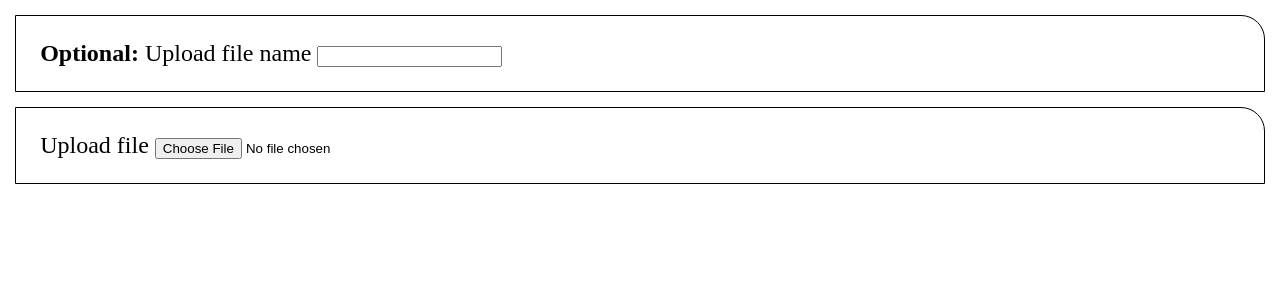
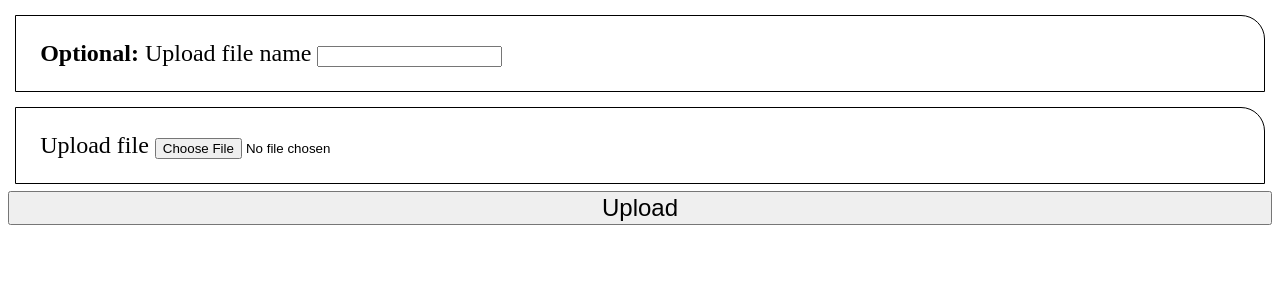
Before and after one commit to kaihendry/s3post, a PHP site: page / in a window 1280 px wide. Shown: the top 300 px of the page. Run offline with PHP 8.4, Linux system fonts and the light colour scheme; some libraries are stand-ins or nearby versions.

```diff
--- a/index.php
+++ b/index.php
@@ -7,7 +7,7 @@
 <script src=https://cdnjs.cloudflare.com/ajax/libs/fetch/1.0.0/fetch.min.js></script>
 <style>
 /* http://stackoverflow.com/questions/36400558/ */
-body { font-size: x-large; }
+body, button { font-size: x-large; }
 .inputs { display: flex; flex-direction: column; align-items: left; justify-content: left; }
 label { padding: 1em; margin: 0.3em; border: thin solid black; border-top-right-radius: 1em; }
 </style>
@@ -34,8 +34,11 @@ $signature = base64_encode(hash_hmac('sha1', $policy_b64, $creds["secret"], true
 
 
 <script>
-function fileSelected(f) {
+function fileSelected() {
+
+	f = document.getElementById("file");
 	var file = f.files[0];
+
 	if (file) {
 		var ymd = new Date().toISOString().slice(0, 10);
 
@@ -106,8 +109,9 @@ function fileSelected(f) {
 <div id="progressNumber"></div>
 
 <div class=inputs>
-<label><strong>Optional:</strong> Upload file name <input type=text id=filename></label>
-<label>Upload file <input type=file onchange="fileSelected(this);" name=upload></label>
+<label><strong>Optional:</strong> Upload file name <input type=text id=filename autocomplete=off></label>
+<label>Upload file <input type=file id=file></label>
+<button onclick="fileSelected()";>Upload</button>
 </div>
 
 </body>
```
